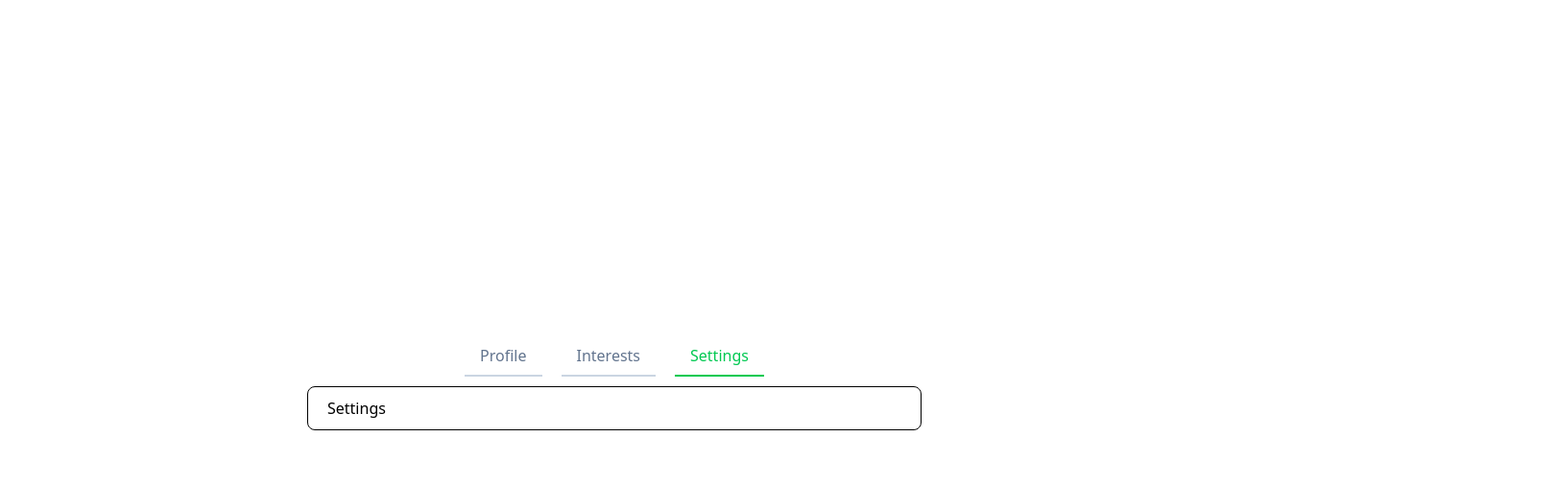
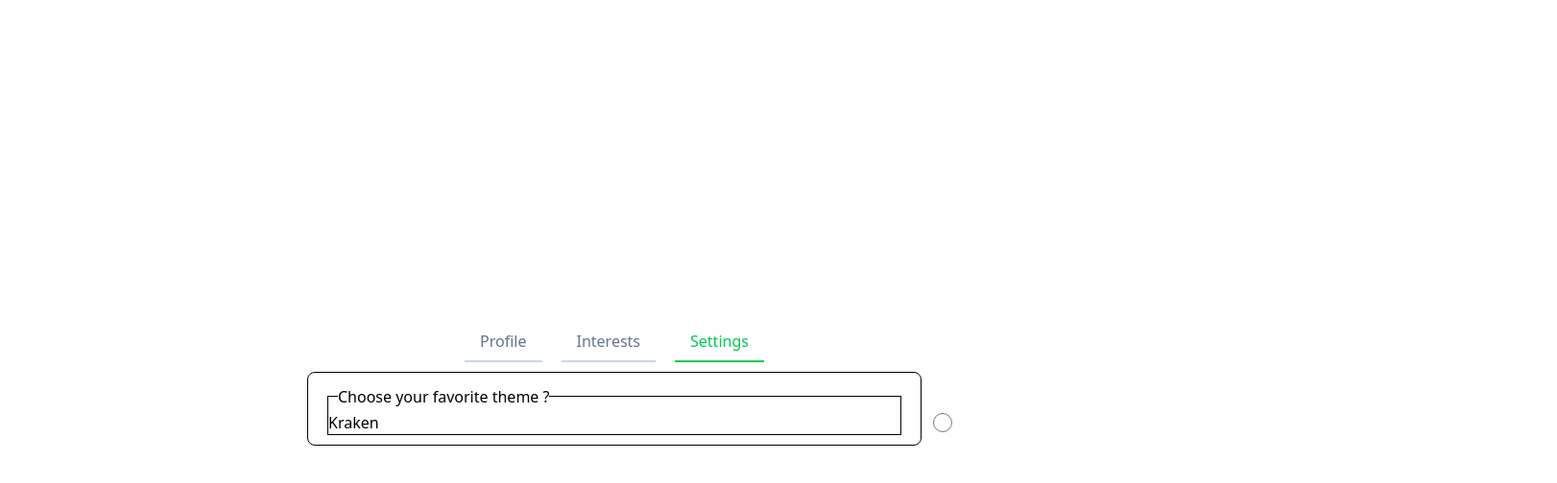
Before and after one commit to nikhiljayant/Tabs-Form-Component, a React (Vite) app: page / in a window 1280 px wide. Both pictures are taken after a click on the button "Settings". Shown: the top 504 px of the page at 96% size, 1622 px wide, since content can reach past the window. Built offline with nearby package versions, Linux system fonts and the light colour scheme.

Commit message:
feat: add theme selection options to Settings component

```diff
--- a/src/components/Settings.jsx
+++ b/src/components/Settings.jsx
@@ -1,9 +1,22 @@
-import React from 'react'
+import React from "react";
 
 const Settings = ({ data, setData }) => {
   return (
-    <div>Settings</div>
-  )
-}
+    <div>
+      <fieldset className="border">
+        <legend className="py-[3px] ml-[10px]">
+          Choose your favorite theme ?
+        </legend>
 
-export default Settings
+        <div className="flex flex-col gap-5">
+          <div className="flex gap-5 items-center">
+            <input type="radio" className="!h-[20px]" />
+            <label for="kraken">Kraken</label>
+          </div>
+        </div>
+      </fieldset>
+    </div>
+  );
+};
+
+export default Settings;
```
